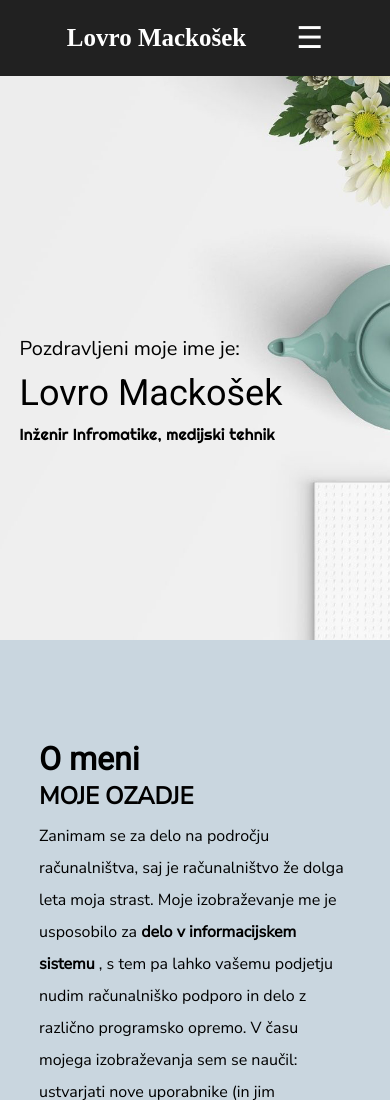
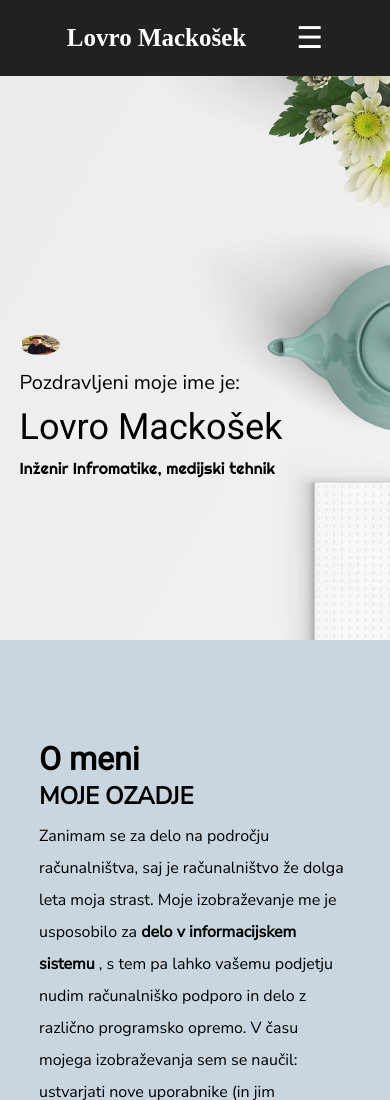
Before and after one commit to Lawrence0096/Osebna-spletna-stran, a plain HTML site: page index.html in a window 390 px wide. Shown: the top 1100 px of the page. Drawn offline with nearby package versions, Linux system fonts and the light colour scheme; a web font is replaced by a local one.

Commit message:
update 4
profile

```diff
--- a/index.html
+++ b/index.html
@@ -38,6 +38,7 @@
     <div class="main">
         <div class="g-image">
             <div class="predstavitev">
+                <img id="m-profile" src="./source/3.jpg" alt="">
                 <p id="n1">Pozdravljeni moje ime je:</p>
                 <p id="n2">Lovro Mackošek</p>
                 <p id="n3"> Inženir Infromatike, medijski tehnik</p>
--- a/style.css
+++ b/style.css
@@ -178,12 +178,12 @@
 
 
 
-@media screen and (max-width: 600px) {
+/*@media screen and (max-width: 600px) {
     #n1 {
         margin-top: 300px;
     }
 }
-
+*/
 
 .port-p h1{
     margin-top: 20px;
@@ -801,3 +801,18 @@
 #aa2{
     color:rgb(0, 162, 255);
 }
+
+#m-profile{
+    height: 0px;
+    width: 0px;
+    border-radius: 50%;
+}
+
+@media screen and (max-width: 600px) {
+    #m-profile{
+        margin-top: 300px;
+        height: 20px;
+        width: 40px;
+        border-radius: 50%;
+    }
+}
```
